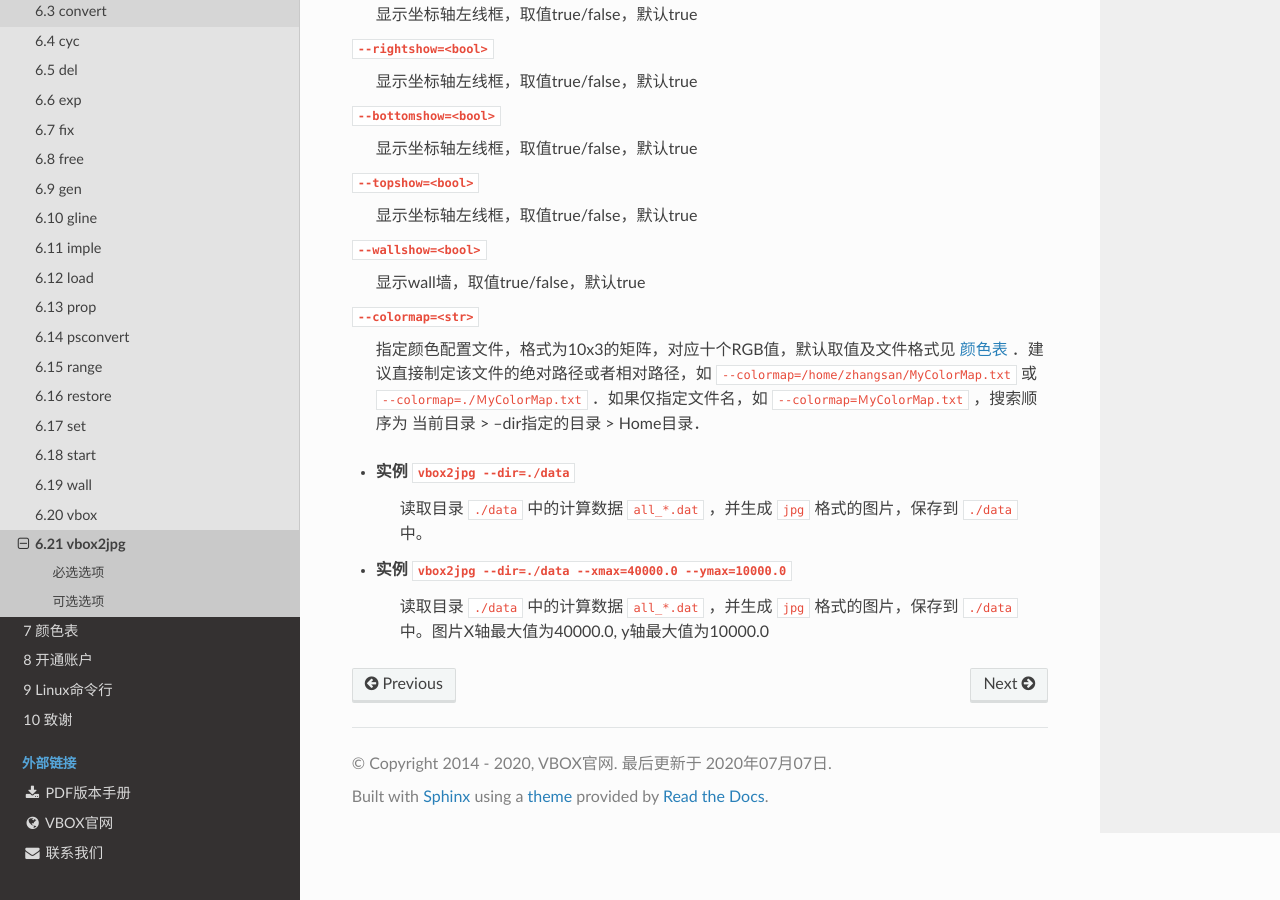
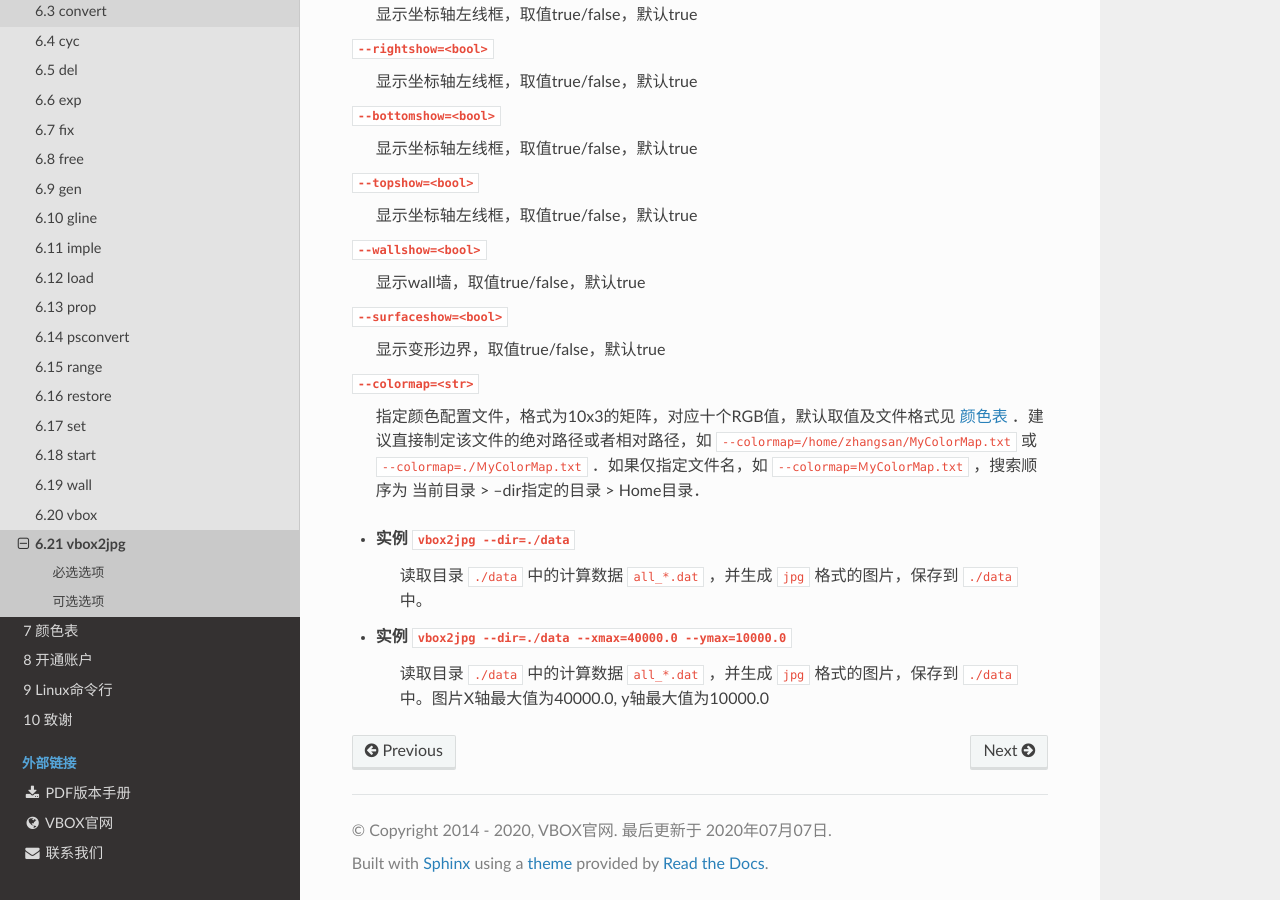
Before and after one commit to geovbox/zdem_doc, a Sphinx documentation site: the page built from source/cmd/vbox2jpg.rst, in a window 1280 px wide and 900 px high, scrolled down 1551 px. Built offline with Sphinx 7.4.7 and the Read the Docs theme 2.0.0, drawn with Linux system fonts in a browser that asks for light colours; comment, search, counter and statistics services are not loaded.

Commit message:
vbox2jpg添加surfaceshow

```diff
--- a/source/cmd/vbox2jpg.rst
+++ b/source/cmd/vbox2jpg.rst
@@ -80,6 +80,10 @@ vbox2jpg
 
 ``--wallshow=<bool>``
     显示wall墙，取值true/false，默认true
+
+``--surfaceshow=<bool>``
+    显示变形边界，取值true/false，默认true
+
 ``--colormap=<str>``
     指定颜色配置文件，格式为10x3的矩阵，对应十个RGB值，默认取值及文件格式见 `颜色表 <https://doc.geovbox.com/latest/color/>`_ ．建议直接制定该文件的绝对路径或者相对路径，如 ``--colormap=/home/zhangsan/MyColorMap.txt`` 或 ``--colormap=./ＭyColorMap.txt`` ．如果仅指定文件名，如 ``--colormap=ＭyColorMap.txt`` ，搜索顺序为 当前目录 > --dir指定的目录 > Home目录．
 
```
